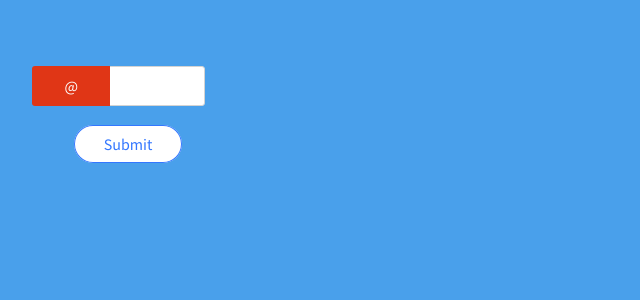
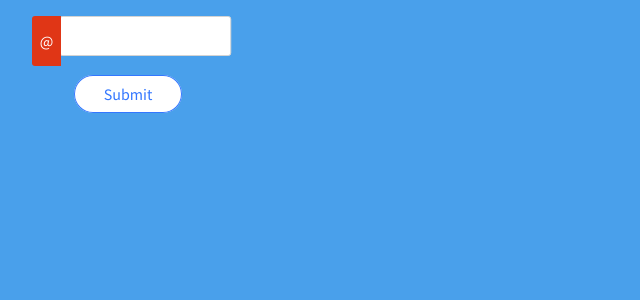
Before and after one commit to fakebenjay/ratioed, a Django app: page / in a window 1280 px wide. Shown: the part 61-361 px from the top of the page, without its empty margins (0-640 px from the left). Run offline with Django 3.2, Linux system fonts and the light colour scheme; some libraries are stand-ins or nearby versions; some web fonts are replaced.

Commit message:
text input fix 6

```diff
--- a/badtweets/static/badtweets/style.css
+++ b/badtweets/static/badtweets/style.css
@@ -137,21 +137,19 @@ div#good-tweet-error {
 
 .text-input {
   position: relative;
-  margin-top: 50px;
   width: 100%;
 }
 .text-input input[type="text"] {
   display: inline-block;
   height: 40px;
-  width: 80%;
+  width: 90%;
   -webkit-box-sizing: border-box;
           box-sizing: border-box;
   outline: none;
   border: 1px solid lightgray;
   border-radius: 3px;
-  padding: 10px 10px 10px 100px;
-  -webkit-transition: all 0.1s ease-out;
-  transition: all 0.1s ease-out;
+  padding: 10px 10px 10px 10px;
+  transform: translate(10%);
 }
 .text-input input[type="text"] + label {
   position: absolute;
@@ -159,18 +157,12 @@ div#good-tweet-error {
   left: 0;
   bottom: 0;
   height: 40px;
-  width: 20%;
+  width: 10%;
   line-height: 40px;
   color: white;
   border-radius: 3px 0 0 3px;
-  padding: 0 20px;
+  padding: 5px 5px;
   background: #E03616;
-  -webkit-transform: translateZ(0) translateX(0);
-          transform: translateZ(0) translateX(0);
-  -webkit-transition: all 0.3s ease-in;
-  transition: all 0.3s ease-in;
-  -webkit-transition-delay: 0.2s;
-          transition-delay: 0.2s;
 }
 /* .text-input input[type="text"]:focus + label {
   -webkit-transform: translateY(-120%) translateX(0%);
```
